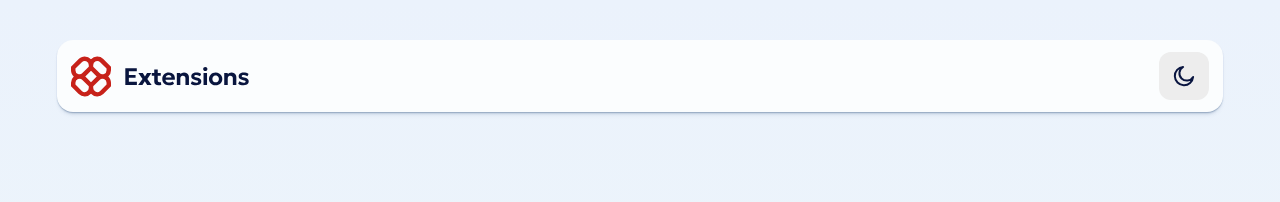
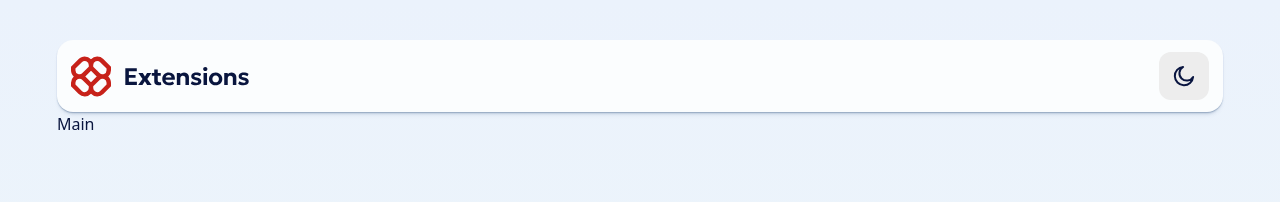
Before and after one commit to CodingWithJiro/frontend-mentor-browser-extension-manager, a React (Vite) app: page / in a window 1280 px wide. Shown: the top 202 px of the page. Built offline with nearby package versions, Linux system fonts and the light colour scheme.

Commit message:
feat(components): create Main and import to App

```diff
--- a/src/App.jsx
+++ b/src/App.jsx
@@ -1,6 +1,7 @@
 import SkipLink from "./components/SkipLink";
 import MainLayout from "./components/MainLayout";
 import Header from "./components/Header";
+import Main from "./components/Main";
 
 function App() {
   return (
@@ -8,6 +9,7 @@ function App() {
       <SkipLink />
       <MainLayout>
         <Header />
+        <Main />
       </MainLayout>
     </>
   );
--- /dev/null
+++ b/src/components/Main.jsx
@@ -0,0 +1,5 @@
+const Main = () => {
+  return <main id="main">Main</main>;
+};
+
+export default Main;
```
